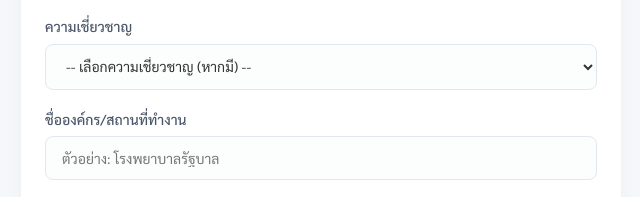
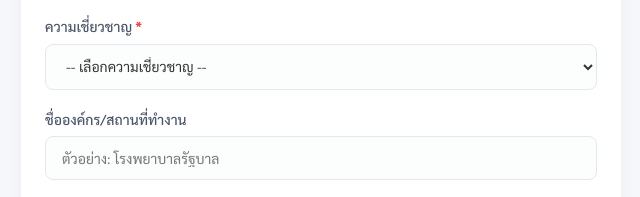
Before and after one commit to itwhitespace/roche-liff, a website: page register.html in a window 1280 px wide. Shown: the part 1053-1250 px from the top of the page, 319-959 px from the left. Drawn offline with Linux system fonts and the light colour scheme.

Commit message:
Update specialty list to use Endocrinology / Diabetes and Metabolism, and make it required

```diff
--- a/register.html
+++ b/register.html
@@ -1,5 +1,6 @@
 <!DOCTYPE html>
 <html lang="th">
+
 <head>
   <meta charset="utf-8">
   <meta name="viewport" content="width=device-width, initial-scale=1.0">
@@ -7,11 +8,14 @@
   <!-- Google Fonts: Inter & Sarabun for premium typography -->
   <link rel="preconnect" href="https://fonts.googleapis.com">
   <link rel="preconnect" href="https://fonts.gstatic.com" crossorigin>
-  <link href="https://fonts.googleapis.com/css2?family=Inter:wght@300;400;500;600;700&family=Sarabun:wght@300;400;500;600;700&display=swap" rel="stylesheet">
+  <link
+    href="https://fonts.googleapis.com/css2?family=Inter:wght@300;400;500;600;700&family=Sarabun:wght@300;400;500;600;700&display=swap"
+    rel="stylesheet">
 
   <style>
     :root {
-      --primary-color: #0055ff;      /* Roche Blue */
+      --primary-color: #0055ff;
+      /* Roche Blue */
       --primary-hover: #0040c7;
       --bg-color: #f5f7fb;
       --card-bg: #ffffff;
@@ -316,23 +320,49 @@
 
     /* Animations */
     @keyframes fadeIn {
-      from { opacity: 0; transform: translateY(20px); }
-      to { opacity: 1; transform: translateY(0); }
+      from {
+        opacity: 0;
+        transform: translateY(20px);
+      }
+
+      to {
+        opacity: 1;
+        transform: translateY(0);
+      }
     }
 
     @keyframes scaleUp {
-      from { opacity: 0; transform: scale(0.9); }
-      to { opacity: 1; transform: scale(1); }
+      from {
+        opacity: 0;
+        transform: scale(0.9);
+      }
+
+      to {
+        opacity: 1;
+        transform: scale(1);
+      }
     }
 
     @keyframes spin {
-      to { transform: rotate(360deg); }
+      to {
+        transform: rotate(360deg);
+      }
     }
 
     @keyframes shake {
-      0%, 100% { transform: translateX(0); }
-      25% { transform: translateX(-5px); }
-      75% { transform: translateX(5px); }
+
+      0%,
+      100% {
+        transform: translateX(0);
+      }
+
+      25% {
+        transform: translateX(-5px);
+      }
+
+      75% {
+        transform: translateX(5px);
+      }
     }
 
     /* Responsive */
@@ -340,18 +370,22 @@
       body {
         padding: 10px 5px;
       }
+
       .register-container {
         border-radius: 12px;
       }
+
       .header-banner {
         padding: 24px 16px;
       }
+
       .form-wrapper {
         padding: 16px;
       }
     }
   </style>
 </head>
+
 <body>
 
   <div class="register-container">
@@ -428,14 +462,56 @@
           </div>
         </div>
 
-        <div class="form-group">
+        <div class="form-group required">
           <label for="specialty">ความเชี่ยวชาญ</label>
-          <select id="specialty" name="specialty">
-            <option value="">-- เลือกความเชี่ยวชาญ (หากมี) --</option>
+          <select id="specialty" name="specialty" required>
+            <option value="">-- เลือกความเชี่ยวชาญ --</option>
             <option value="Anesthesiology">Anesthesiology</option>
             <option value="Cardiology">Cardiology</option>
             <option value="Dermatology">Dermatology</option>
             <option value="Endocrinology / Diabetes and Metabolism">Endocrinology / Diabetes and Metabolism</option>
+            <option value="Family Medicine">Family Medicine</option>
+            <option value="Gastroenterology">Gastroenterology</option>
+            <option value="General Nursing">General Nursing</option>
+            <option value="General Practice">General Practice</option>
+            <option value="General Preventive Medicine">General Preventive Medicine</option>
+            <option value="General Surgery">General Surgery</option>
+            <option value="Gynaecological Oncology">Gynaecological Oncology</option>
+            <option value="Gynaecology">Gynaecology</option>
+            <option value="Haematology (Internal Medicine)">Haematology (Internal Medicine)</option>
+            <option value="Hepatobiliary Surgery">Hepatobiliary Surgery</option>
+            <option value="Hepatology">Hepatology</option>
+            <option value="Infectious Disease">Infectious Disease</option>
+            <option value="Internal Medicine">Internal Medicine</option>
+            <option value="Interventional Radiology">Interventional Radiology</option>
+            <option value="Medical Oncology">Medical Oncology</option>
+            <option value="Nephrology">Nephrology</option>
+            <option value="Neurology">Neurology</option>
+            <option value="Nutrition">Nutrition</option>
+            <option value="Ophthalmology">Ophthalmology</option>
+            <option value="Orthopaedics">Orthopaedics</option>
+            <option value="Other">Other</option>
+            <option value="Otolaryngology / Ear, Nose and Throat">Otolaryngology / Ear, Nose and Throat</option>
+            <option value="Paediatric Endocrinology">Paediatric Endocrinology</option>
+            <option value="Paediatric Gastroenterology">Paediatric Gastroenterology</option>
+            <option value="Paediatric Haematology">Paediatric Haematology</option>
+            <option value="Paediatric Infectious Disease">Paediatric Infectious Disease</option>
+            <option value="Paediatric Nephrology">Paediatric Nephrology</option>
+            <option value="Paediatric Neurology">Paediatric Neurology</option>
+            <option value="Paediatrics">Paediatrics</option>
+            <option value="Pathology">Pathology</option>
+            <option value="Pharmaceutical Medicine">Pharmaceutical Medicine</option>
+            <option value="Physical Medicine and Rehabilitation">Physical Medicine and Rehabilitation</option>
+            <option value="Psychiatry">Psychiatry</option>
+            <option value="Pulmonary Disease">Pulmonary Disease</option>
+            <option value="Radiation Oncology">Radiation Oncology</option>
+            <option value="Radiology">Radiology</option>
+            <option value="Retinal Ophthalmology">Retinal Ophthalmology</option>
+            <option value="Rheumatology">Rheumatology</option>
+            <option value="Surgical Oncology">Surgical Oncology</option>
+            <option value="Thoracic Surgery">Thoracic Surgery</option>
+            <option value="Unspecified">Unspecified</option>
+            <option value="Urology">Urology</option>
           </select>
         </div>
 
@@ -553,7 +629,7 @@
         return;
       }
 
-      if (!firstName || !lastName || !email || !occupation || !consentPolicy || !consentProcessing) {
+      if (!firstName || !lastName || !email || !occupation || !specialty || !consentPolicy || !consentProcessing) {
         alertBox.style.display = "flex";
         alertMsg.innerText = "กรุณากรอกข้อมูลและยอมรับเงื่อนไขที่จำเป็นทั้งหมด";
         return;
@@ -626,4 +702,5 @@
     }
   </script>
 </body>
+
 </html>
```
